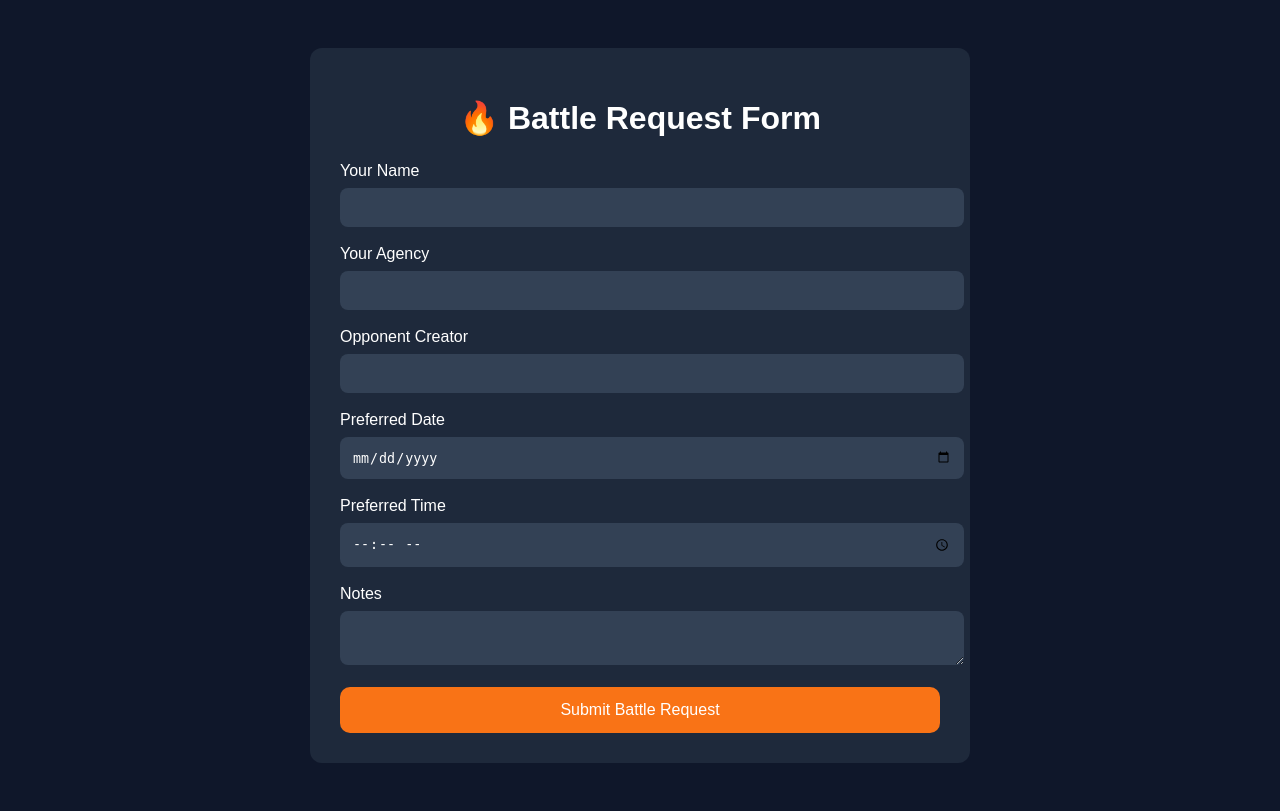
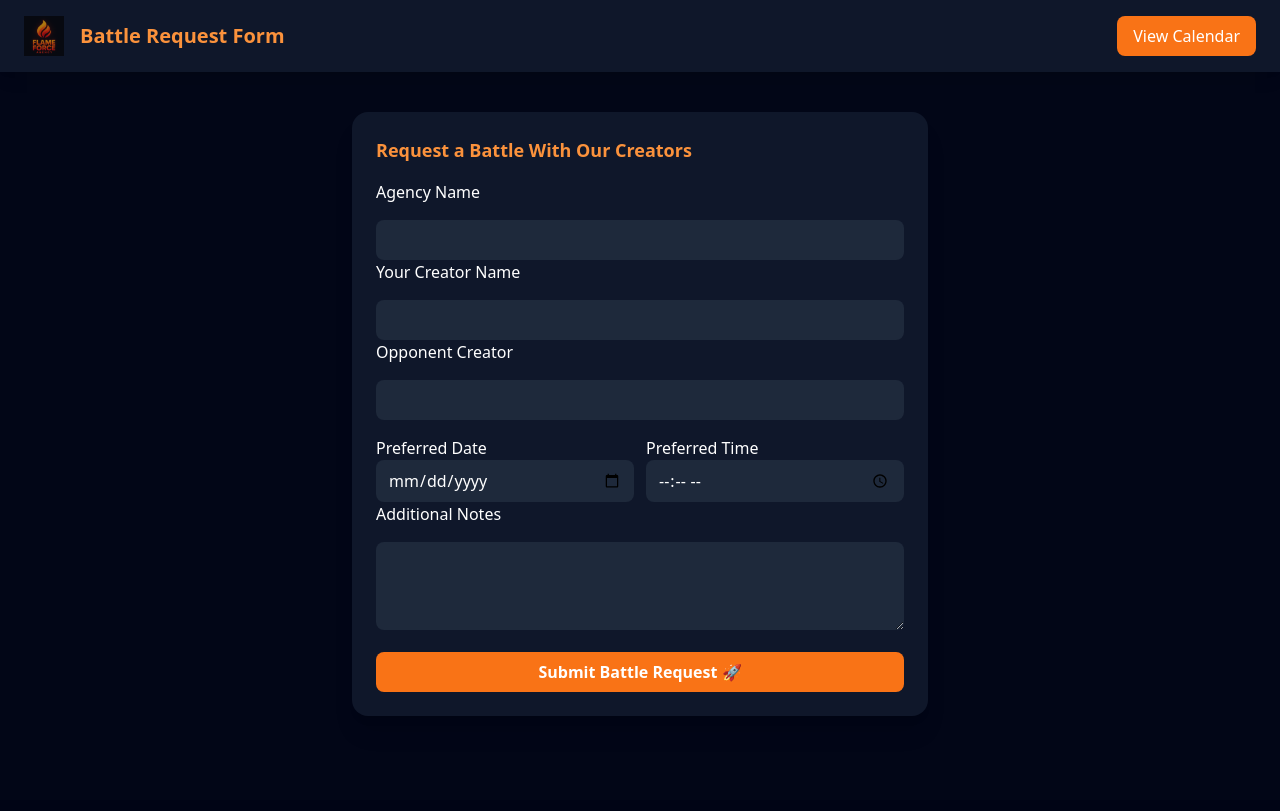
Before and after one commit to JayCCreationZz/Flame-Force, a Node server app: template dashboard/views/request.ejs in a window 1280 px wide. After the commit the page ends 716 px from the top, so only its background shows below. Run offline with Node 20, Linux system fonts and the light colour scheme; the template is opened without the code that fills it, so the values that code supplies are empty; some libraries are stand-ins or nearby versions.

Commit message:
Restore styled request form UI

```diff
--- a/dashboard/views/request.ejs
+++ b/dashboard/views/request.ejs
@@ -2,95 +2,145 @@
 <html>
 <head>
 
-<title>Battle Request | Flame Force</title>
-
+<meta charset="UTF-8">
 <meta name="viewport" content="width=device-width, initial-scale=1">
 
-<style>
+<title>Battle Request</title>
 
-body{
-font-family:Arial;
-background:#0f172a;
-color:white;
-padding:40px;
-}
-
-.container{
-max-width:600px;
-margin:auto;
-background:#1e293b;
-padding:30px;
-border-radius:12px;
-}
-
-h1{
-text-align:center;
-margin-bottom:25px;
-}
-
-input, textarea{
-width:100%;
-padding:12px;
-margin-top:8px;
-margin-bottom:18px;
-border-radius:8px;
-border:none;
-background:#334155;
-color:white;
-}
-
-button{
-width:100%;
-padding:14px;
-border:none;
-border-radius:10px;
-background:#f97316;
-color:white;
-font-size:16px;
-cursor:pointer;
-}
-
-button:hover{
-background:#ea580c;
-}
-
-</style>
+<script src="https://cdn.tailwindcss.com"></script>
 
 </head>
 
-<body>
+<body class="bg-slate-950 text-white min-h-screen flex flex-col items-center">
 
-<div class="container">
+<!-- HEADER -->
 
-<h1>🔥 Battle Request Form</h1>
+<div class="w-full bg-slate-900 shadow-lg px-6 py-4 flex justify-between items-center">
 
-<form method="POST" action="/request">
+<div class="flex items-center gap-4">
 
-<label>Your Name</label>
-<input name="requester" required>
+<img src="/logo.png" class="h-10 animate-pulse">
 
-<label>Your Agency</label>
-<input name="agency" required>
+<h1 class="text-xl font-bold text-orange-400">
+Battle Request Form
+</h1>
+
+</div>
+
+<a href="/calendar"
+class="bg-orange-500 px-4 py-2 rounded-lg hover:bg-orange-600">
+View Calendar
+</a>
+
+</div>
+
+
+<!-- FORM CARD -->
+
+<div class="mt-10 w-full max-w-xl bg-slate-900 rounded-2xl shadow-xl p-6">
+
+<h2 class="text-lg font-semibold text-orange-400 mb-4">
+Request a Battle With Our Creators
+</h2>
+
+
+<form action="/request" method="POST" class="space-y-4">
+
+
+<label>Agency Name</label>
+
+<input
+name="agency"
+required
+class="w-full px-3 py-2 rounded-lg bg-slate-800"
+/>
+
+
+<label>Your Creator Name</label>
+
+<input
+name="requester"
+required
+class="w-full px-3 py-2 rounded-lg bg-slate-800"
+/>
+
 
 <label>Opponent Creator</label>
-<input name="opponent" required>
+
+<input
+name="opponent"
+required
+class="w-full px-3 py-2 rounded-lg bg-slate-800"
+/>
+
+
+<div class="grid grid-cols-2 gap-3">
+
+<div>
 
 <label>Preferred Date</label>
-<input type="date" name="date">
+
+<input
+type="date"
+name="preferred_date"
+required
+class="w-full px-3 py-2 rounded-lg bg-slate-800"
+/>
+
+</div>
+
+
+<div>
 
 <label>Preferred Time</label>
-<input type="time" name="time">
 
-<label>Notes</label>
-<textarea name="notes"></textarea>
+<input
+type="time"
+name="preferred_time"
+required
+class="w-full px-3 py-2 rounded-lg bg-slate-800"
+/>
 
-<button type="submit">
-Submit Battle Request
+</div>
+
+</div>
+
+
+<label>Additional Notes</label>
+
+<textarea
+name="notes"
+rows="3"
+class="w-full px-3 py-2 rounded-lg bg-slate-800"
+></textarea>
+
+
+<button
+type="submit"
+class="w-full bg-orange-500 hover:bg-orange-600 py-2 rounded-lg font-semibold"
+>
+
+Submit Battle Request 🚀
+
 </button>
 
 </form>
 
 </div>
 
+
+<!-- SUCCESS MESSAGE -->
+
+<% if(success){ %>
+
+<div class="mt-6 bg-green-600 px-6 py-3 rounded-lg">
+
+Request submitted successfully!
+
+</div>
+
+<% } %>
+
+
 </body>
 </html>
```
